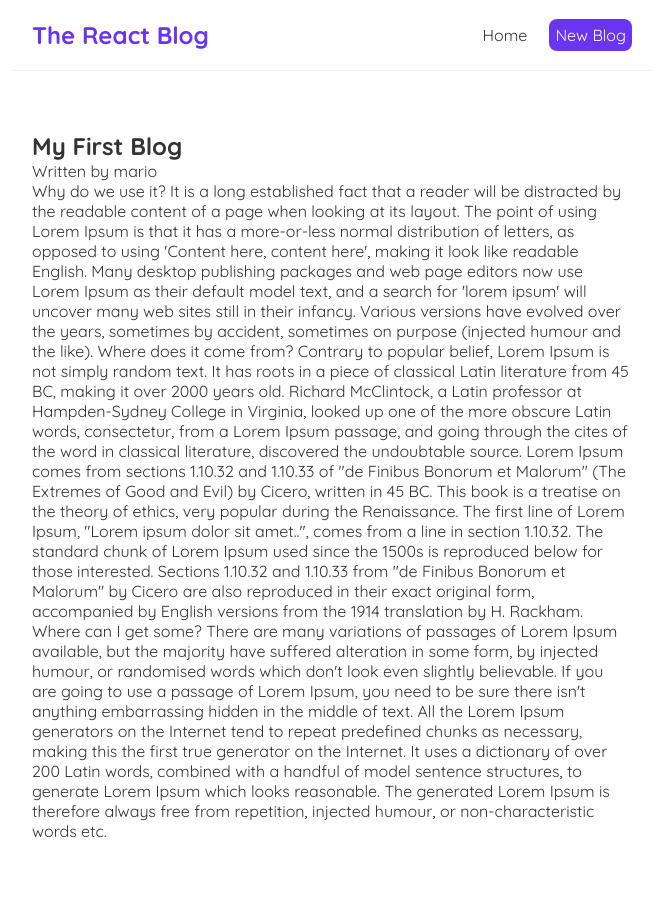
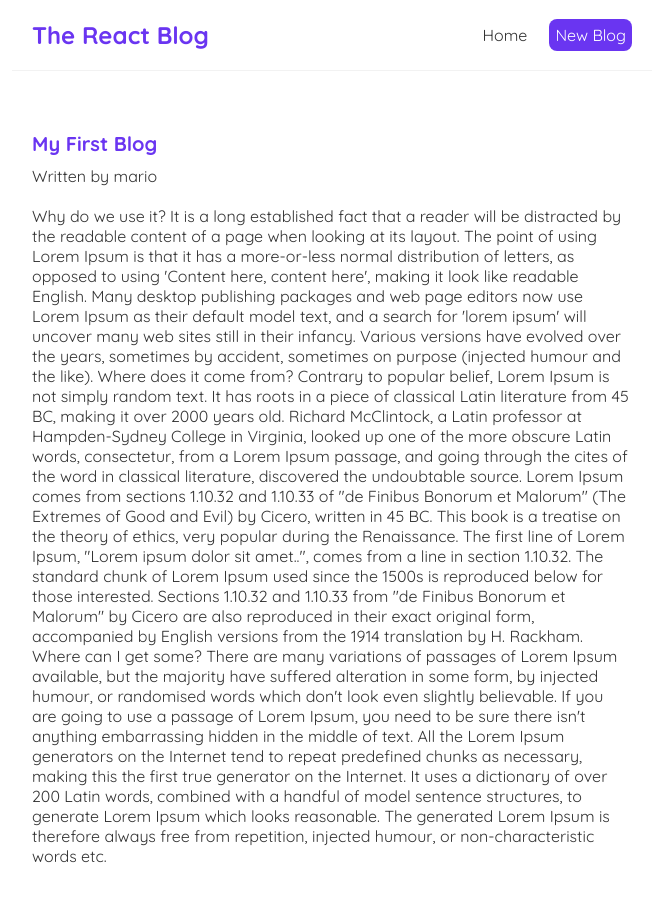
Before and after one commit to 8Pedro8/React-Blog-with-JSON-Server, a React (Vite) app: page /blogs/1 in a window 1280 px wide. Shown: the top 902 px of the page, without its empty margins (308-971 px from the left). Built offline with nearby package versions, Linux system fonts and the light colour scheme; data requests are answered from the project's data file.

Commit message:
Add style to detail page

```diff
--- a/src/index.css
+++ b/src/index.css
@@ -54,3 +54,13 @@
 .blog-preview a{
   text-decoration: none;
 }
+
+/* blog details page */
+.blog-details h2 {
+  font-size: 20px;
+  color: #6a35f1;
+  margin-bottom: 10px;
+}
+.blog-details div {
+  margin: 20px 0;
+}
```
